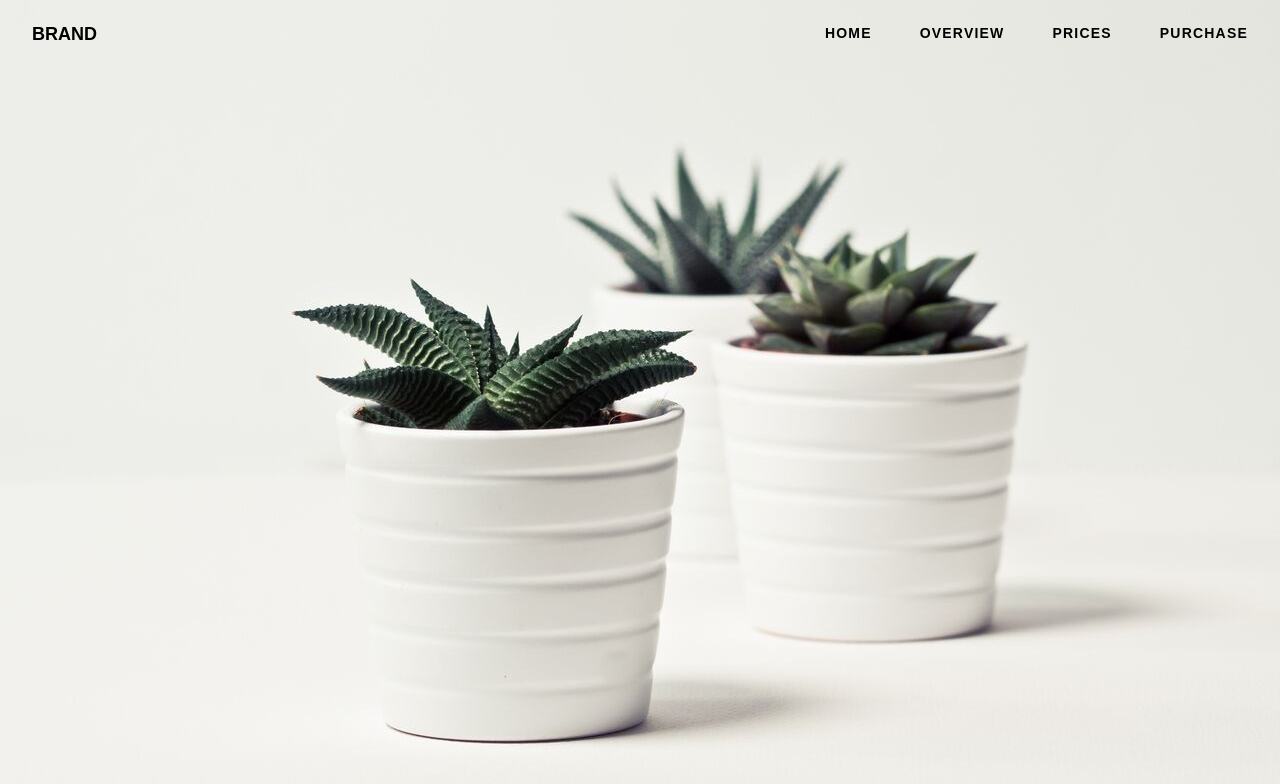
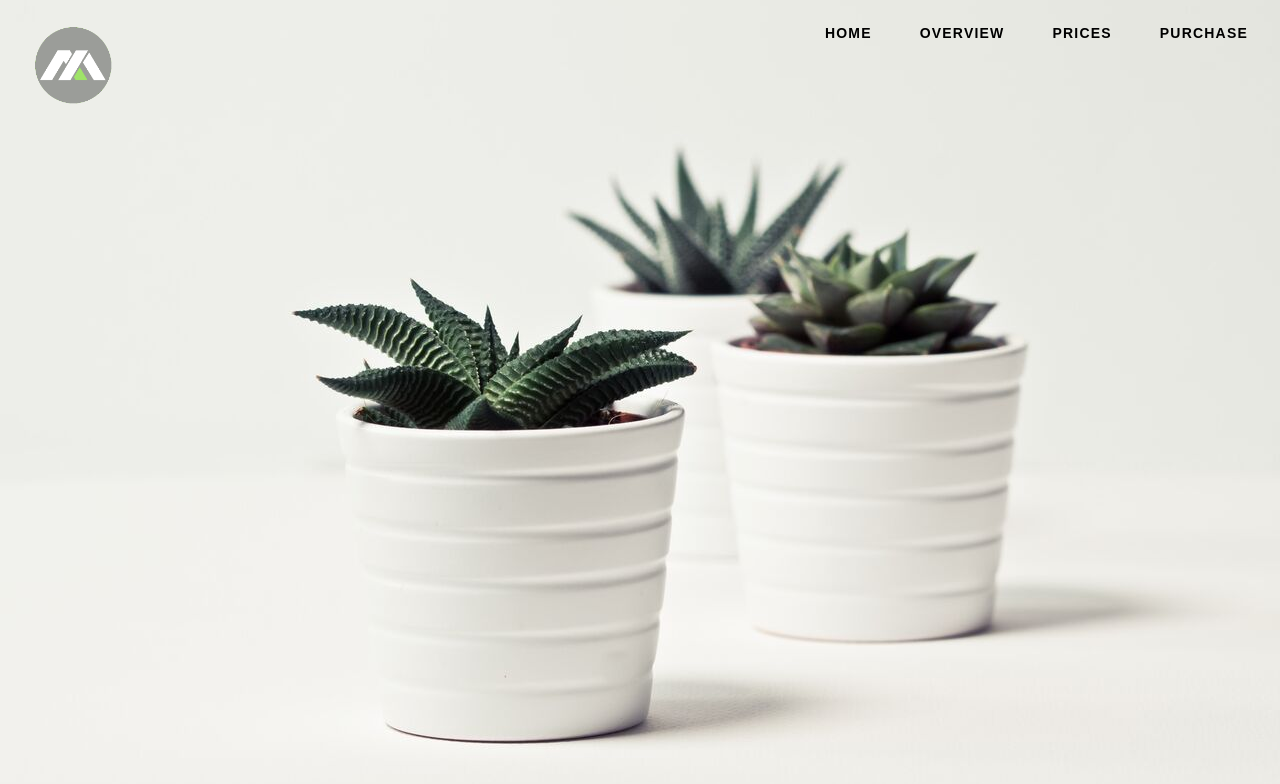
Before and after one commit to mixsistemasdev/html, a plain HTML site: page minimal-responsive navigation/index.html in a window 1280 px wide. Drawn offline with Linux system fonts and the light colour scheme.

Commit message:
logo added

```diff
--- a/minimal-responsive navigation/index.html
+++ b/minimal-responsive navigation/index.html
@@ -19,7 +19,9 @@
                 <i></i>
             </label>
             <div class="logo">
-                <a href="#">BRAND</a>
+                <a href="#">
+                    <img src="logo_mix_m.png" alt="">
+                </a>
             </div>
             <div class="nav-wrapper">
                 <ul>
--- a/minimal-responsive navigation/style.css
+++ b/minimal-responsive navigation/style.css
@@ -39,6 +39,10 @@ nav {
       font-size: 18px;
       letter-spacing: 0px;
       text-decoration: none;
+}
+
+.logo a img {
+    height: 82px;
 }
 
 nav ul {
```
Also changed, not shown: minimal-responsive navigation/logo_mix_m.png (added).
